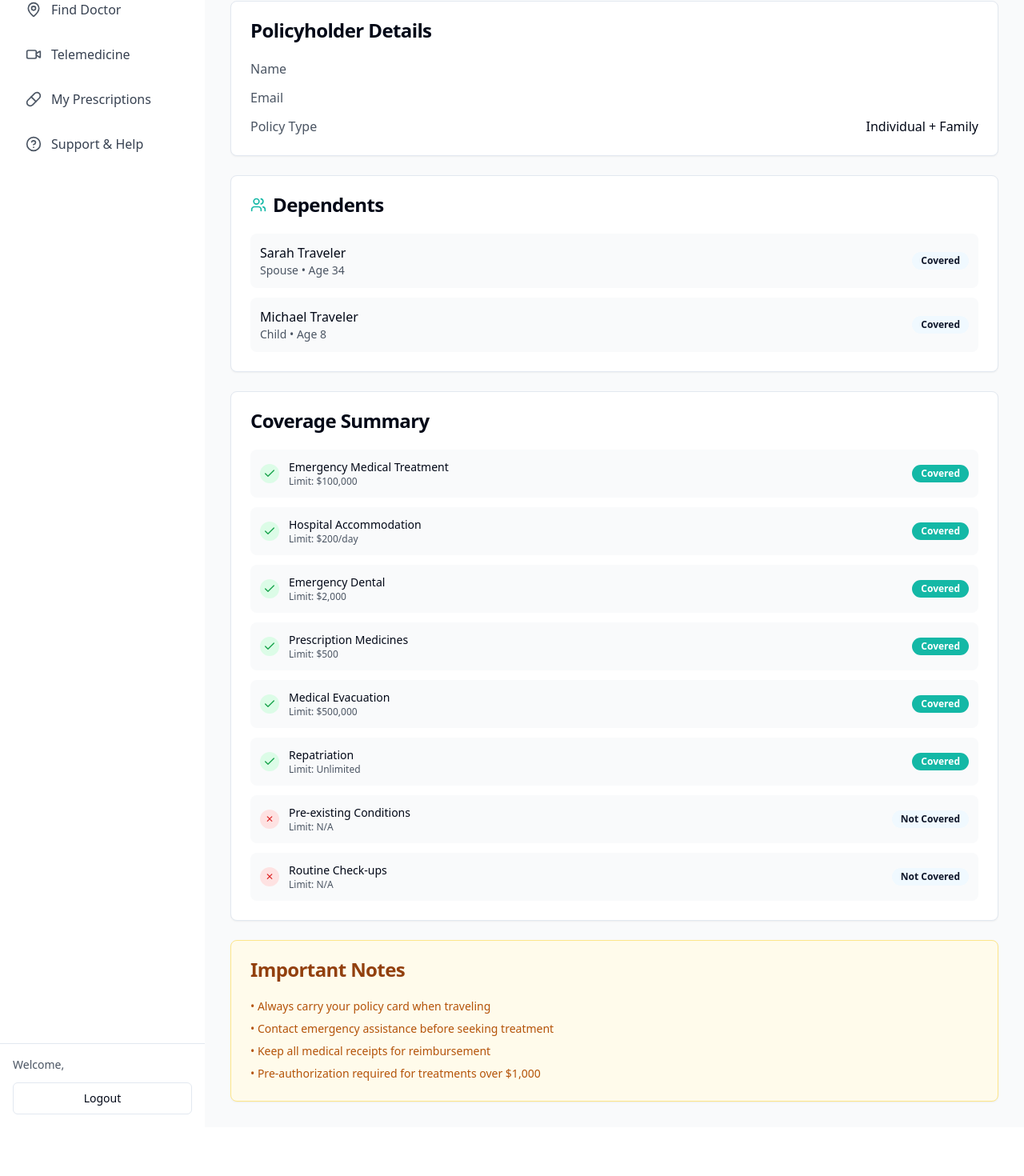
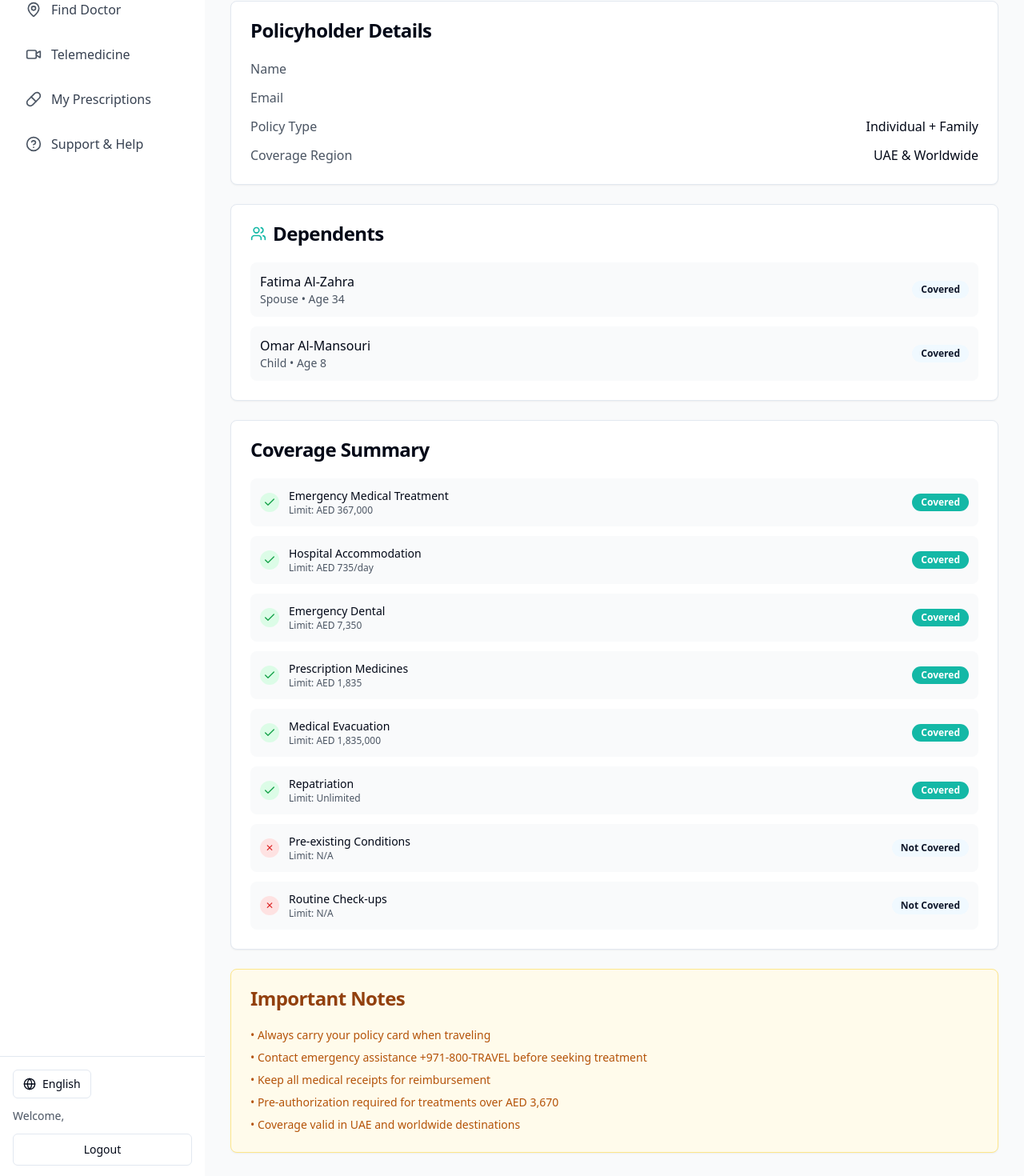
Before and after one commit to sajeevonline/travel-safe-assist-93, a React (Vite) app: page /policy in a window 1280 px wide. Shown: the part 293-1763 px from the top of the page at 80% size. Before the commit the page ends 1702 px from the top, so only its background shows below. Built offline with nearby package versions, Linux system fonts and the light colour scheme.

Commit message:
Add multilingual support and UAE content
Adds Arabic language option, changes currency to AED, and adds dummy content for UAE.

```diff
--- /dev/null
+++ b/src/components/LanguageSelector.tsx
@@ -0,0 +1,43 @@
+
+import React from 'react';
+import { useLanguage } from '@/contexts/LanguageContext';
+import { Button } from '@/components/ui/button';
+import {
+  DropdownMenu,
+  DropdownMenuContent,
+  DropdownMenuItem,
+  DropdownMenuTrigger,
+} from '@/components/ui/dropdown-menu';
+import { Globe } from 'lucide-react';
+
+const LanguageSelector = () => {
+  const { currentLanguage, setLanguage, availableLanguages } = useLanguage();
+
+  return (
+    <DropdownMenu>
+      <DropdownMenuTrigger asChild>
+        <Button variant="outline" size="sm" className="gap-2">
+          <Globe className="w-4 h-4" />
+          <span className="hidden sm:inline">{currentLanguage.name}</span>
+          <span className="sm:hidden">{currentLanguage.flag}</span>
+        </Button>
+      </DropdownMenuTrigger>
+      <DropdownMenuContent align="end">
+        {availableLanguages.map((language) => (
+          <DropdownMenuItem
+            key={language.code}
+            onClick={() => setLanguage(language)}
+            className={`flex items-center gap-2 ${
+              currentLanguage.code === language.code ? 'bg-accent' : ''
+            }`}
+          >
+            <span>{language.flag}</span>
+            <span>{language.name}</span>
+          </DropdownMenuItem>
+        ))}
+      </DropdownMenuContent>
+    </DropdownMenu>
+  );
+};
+
+export default LanguageSelector;
--- a/src/components/Layout.tsx
+++ b/src/components/Layout.tsx
@@ -1,9 +1,9 @@
-
 import React from 'react';
 import { useAuth } from '@/contexts/AuthContext';
 import { useLanguage } from '@/contexts/LanguageContext';
 import { useNavigate, useLocation } from 'react-router-dom';
 import { Button } from '@/components/ui/button';
+import LanguageSelector from '@/components/LanguageSelector';
 import {
   FileText,
   Search,
@@ -74,8 +74,9 @@ const Layout = ({ children }: LayoutProps) => {
           </div>
         </nav>
 
-        <div className="p-4 border-t">
-          <div className="mb-3 text-sm text-gray-600">
+        <div className="p-4 border-t space-y-3">
+          <LanguageSelector />
+          <div className="text-sm text-gray-600">
             Welcome, {user?.name}
           </div>
           <Button
--- a/src/contexts/LanguageContext.tsx
+++ b/src/contexts/LanguageContext.tsx
@@ -5,6 +5,7 @@ interface Language {
   code: string;
   name: string;
   flag: string;
+  direction: 'ltr' | 'rtl';
 }
 
 interface LanguageContextType {
@@ -15,12 +16,13 @@ interface LanguageContextType {
 }
 
 const languages: Language[] = [
-  { code: 'en', name: 'English', flag: '🇺🇸' },
-  { code: 'es', name: 'Español', flag: '🇪🇸' },
-  { code: 'fr', name: 'Français', flag: '🇫🇷' },
-  { code: 'de', name: 'Deutsch', flag: '🇩🇪' },
-  { code: 'zh', name: '中文', flag: '🇨🇳' },
-  { code: 'ja', name: '日本語', flag: '🇯🇵' },
+  { code: 'en', name: 'English', flag: '🇺🇸', direction: 'ltr' },
+  { code: 'es', name: 'Español', flag: '🇪🇸', direction: 'ltr' },
+  { code: 'fr', name: 'Français', flag: '🇫🇷', direction: 'ltr' },
+  { code: 'de', name: 'Deutsch', flag: '🇩🇪', direction: 'ltr' },
+  { code: 'zh', name: '中文', flag: '🇨🇳', direction: 'ltr' },
+  { code: 'ja', name: '日本語', flag: '🇯🇵', direction: 'ltr' },
+  { code: 'ar', name: 'العربية', flag: '🇦🇪', direction: 'rtl' },
 ];
 
 const translations: Record<string, Record<string, string>> = {
@@ -54,6 +56,12 @@ const translations: Record<string, Record<string, string>> = {
     orderMedicine: 'Order Medicine',
     trackDelivery: 'Track Delivery',
     contactSupport: 'Contact Support',
+    currency: 'AED',
+    country: 'UAE',
+    emergencyNumber: '+971-800-TRAVEL',
+    hospitalName: 'Dubai Hospital',
+    clinicName: 'Abu Dhabi Medical Center',
+    doctorName: 'Dr. Ahmed Al-Mansouri',
   },
   es: {
     welcome: 'Bienvenido',
@@ -73,6 +81,49 @@ const translations: Record<string, Record<string, string>> = {
     prescriptions: 'Mis Recetas',
     support: 'Soporte y Ayuda',
     logout: 'Cerrar Sesión',
+    currency: 'AED',
+    country: 'EAU',
+    emergencyNumber: '+971-800-TRAVEL',
+    hospitalName: 'Hospital de Dubai',
+    clinicName: 'Centro Médico de Abu Dhabi',
+    doctorName: 'Dr. Ahmed Al-Mansouri',
+  },
+  ar: {
+    welcome: 'مرحباً',
+    login: 'تسجيل الدخول',
+    email: 'البريد الإلكتروني',
+    password: 'كلمة المرور',
+    mobile: 'الهاتف المحمول',
+    otp: 'رمز التحقق',
+    policyNumber: 'رقم البوليصة',
+    dateOfBirth: 'تاريخ الميلاد',
+    forgotAccess: 'نسيت بيانات الدخول؟',
+    dashboard: 'لوحة التحكم',
+    viewPolicy: 'عرض البوليصة',
+    searchCoverage: 'البحث عن التغطية',
+    findDoctor: 'البحث عن طبيب',
+    telemedicine: 'الطب عن بُعد',
+    prescriptions: 'وصفاتي الطبية',
+    support: 'الدعم والمساعدة',
+    logout: 'تسجيل الخروج',
+    policyDetails: 'تفاصيل البوليصة',
+    coverage: 'التغطية',
+    dependents: 'التابعون',
+    validUntil: 'صالحة حتى',
+    downloadPdf: 'تحميل PDF',
+    searchTreatment: 'البحث عن علاج أو حالة',
+    bookAppointment: 'حجز موعد',
+    scheduleConsultation: 'جدولة استشارة',
+    uploadPrescription: 'رفع وصفة طبية',
+    orderMedicine: 'طلب دواء',
+    trackDelivery: 'تتبع التوصيل',
+    contactSupport: 'اتصل بالدعم',
+    currency: 'درهم',
+    country: 'الإمارات',
+    emergencyNumber: '+971-800-TRAVEL',
+    hospitalName: 'مستشفى دبي',
+    clinicName: 'مركز أبوظبي الطبي',
+    doctorName: 'د. أحمد المنصوري',
   }
 };
 
@@ -84,6 +135,10 @@ export const LanguageProvider: React.FC<{ children: React.ReactNode }> = ({ chil
   const setLanguage = (language: Language) => {
     setCurrentLanguage(language);
     localStorage.setItem('travelInsurance_language', language.code);
+
+    // Set document direction for RTL languages
+    document.documentElement.dir = language.direction;
+    document.documentElement.lang = language.code;
   };
 
   const t = (key: string): string => {
--- a/src/screens/Dashboard.tsx
+++ b/src/screens/Dashboard.tsx
@@ -74,7 +74,7 @@ const Dashboard = () => {
               <Globe className="w-10 h-10 lg:w-12 lg:h-12" />
               <div>
                 <h2 className="text-xl lg:text-2xl font-bold">{t('welcome')}, {user?.name}!</h2>
-                <p className="text-white/90 text-sm lg:text-base">Your health coverage abroad</p>
+                <p className="text-white/90 text-sm lg:text-base">Your health coverage in {t('country')} & abroad</p>
               </div>
             </div>
 
@@ -93,8 +93,8 @@ const Dashboard = () => {
                   <p className="text-lg font-semibold">{user?.policyNumber}</p>
                 </div>
                 <div className="hidden lg:block">
-                  <p className="text-white/80 text-xs uppercase tracking-wide">Coverage Period</p>
-                  <p className="text-lg font-semibold">365 days</p>
+                  <p className="text-white/80 text-xs uppercase tracking-wide">Coverage Region</p>
+                  <p className="text-lg font-semibold">{t('country')} & Worldwide</p>
                 </div>
               </div>
             </div>
@@ -134,8 +134,8 @@ const Dashboard = () => {
                       <span className="font-medium">365 days</span>
                     </div>
                     <div className="flex justify-between items-center">
-                      <span className="text-gray-600">Policy Type</span>
-                      <span className="font-medium">Individual + Family</span>
+                      <span className="text-gray-600">Coverage Region</span>
+                      <span className="font-medium">{t('country')} & Worldwide</span>
                     </div>
                   </div>
                 </div>
@@ -154,8 +154,8 @@ const Dashboard = () => {
                   </div>
                   <div>
                     <h4 className="font-semibold text-red-800">24/7 Support</h4>
-                    <p className="text-red-700 text-sm">+1-800-TRAVEL</p>
-                    <p className="text-red-600 text-xs mt-1">Always available worldwide</p>
+                    <p className="text-red-700 text-sm">{t('emergencyNumber')}</p>
+                    <p className="text-red-600 text-xs mt-1">Available worldwide from {t('country')}</p>
                   </div>
                 </div>
               </CardContent>
@@ -195,14 +195,14 @@ const Dashboard = () => {
                   <div className="flex items-center space-x-3 p-3 bg-gray-50 rounded-lg">
                     <Search className="w-5 h-5 text-travel-teal" />
                     <div className="flex-1">
-                      <p className="font-medium">Coverage Search: "Dental Emergency"</p>
+                      <p className="font-medium">Coverage Search: "Emergency Dental"</p>
                       <p className="text-sm text-gray-600">2 days ago</p>
                     </div>
                   </div>
                   <div className="flex items-center space-x-3 p-3 bg-gray-50 rounded-lg">
                     <MapPin className="w-5 h-5 text-travel-teal" />
                     <div className="flex-1">
-                      <p className="font-medium">Provider Search in Paris</p>
+                      <p className="font-medium">Provider Search in {t('country')}</p>
                       <p className="text-sm text-gray-600">1 week ago</p>
                     </div>
                   </div>
--- a/src/screens/ViewPolicy.tsx
+++ b/src/screens/ViewPolicy.tsx
@@ -20,19 +20,19 @@ const ViewPolicy = () => {
   const { t } = useLanguage();
 
   const coverageItems = [
-    { name: 'Emergency Medical Treatment', covered: true, limit: '$100,000' },
-    { name: 'Hospital Accommodation', covered: true, limit: '$200/day' },
-    { name: 'Emergency Dental', covered: true, limit: '$2,000' },
-    { name: 'Prescription Medicines', covered: true, limit: '$500' },
-    { name: 'Medical Evacuation', covered: true, limit: '$500,000' },
+    { name: 'Emergency Medical Treatment', covered: true, limit: `${t('currency')} 367,000` },
+    { name: 'Hospital Accommodation', covered: true, limit: `${t('currency')} 735/day` },
+    { name: 'Emergency Dental', covered: true, limit: `${t('currency')} 7,350` },
+    { name: 'Prescription Medicines', covered: true, limit: `${t('currency')} 1,835` },
+    { name: 'Medical Evacuation', covered: true, limit: `${t('currency')} 1,835,000` },
     { name: 'Repatriation', covered: true, limit: 'Unlimited' },
     { name: 'Pre-existing Conditions', covered: false, limit: 'N/A' },
     { name: 'Routine Check-ups', covered: false, limit: 'N/A' },
   ];
 
   const dependents = [
-    { name: 'Sarah Traveler', relationship: 'Spouse', age: 34 },
-    { name: 'Michael Traveler', relationship: 'Child', age: 8 },
+    { name: 'Fatima Al-Zahra', relationship: 'Spouse', age: 34 },
+    { name: 'Omar Al-Mansouri', relationship: 'Child', age: 8 },
   ];
 
   return (
@@ -72,7 +72,7 @@ const ViewPolicy = () => {
             <div className="flex items-center space-x-3 mb-4">
               <Shield className="w-8 h-8" />
               <div>
-                <h2 className="text-xl font-bold">International Travel Insurance</h2>
+                <h2 className="text-xl font-bold">International Travel Insurance - {t('country')}</h2>
                 <p className="text-white/90">Policy Number: {user?.policyNumber}</p>
               </div>
             </div>
@@ -107,6 +107,10 @@ const ViewPolicy = () => {
             <div className="flex justify-between">
               <span className="text-gray-600">Policy Type</span>
               <span className="font-medium">Individual + Family</span>
+            </div>
+            <div className="flex justify-between">
+              <span className="text-gray-600">Coverage Region</span>
+              <span className="font-medium">{t('country')} & Worldwide</span>
             </div>
           </CardContent>
         </Card>
@@ -175,9 +179,10 @@ const ViewPolicy = () => {
           <CardContent>
             <ul className="text-sm text-amber-700 space-y-2">
               <li>• Always carry your policy card when traveling</li>
-              <li>• Contact emergency assistance before seeking treatment</li>
+              <li>• Contact emergency assistance {t('emergencyNumber')} before seeking treatment</li>
               <li>• Keep all medical receipts for reimbursement</li>
-              <li>• Pre-authorization required for treatments over $1,000</li>
+              <li>• Pre-authorization required for treatments over {t('currency')} 3,670</li>
+              <li>• Coverage valid in {t('country')} and worldwide destinations</li>
             </ul>
           </CardContent>
         </Card>
```
